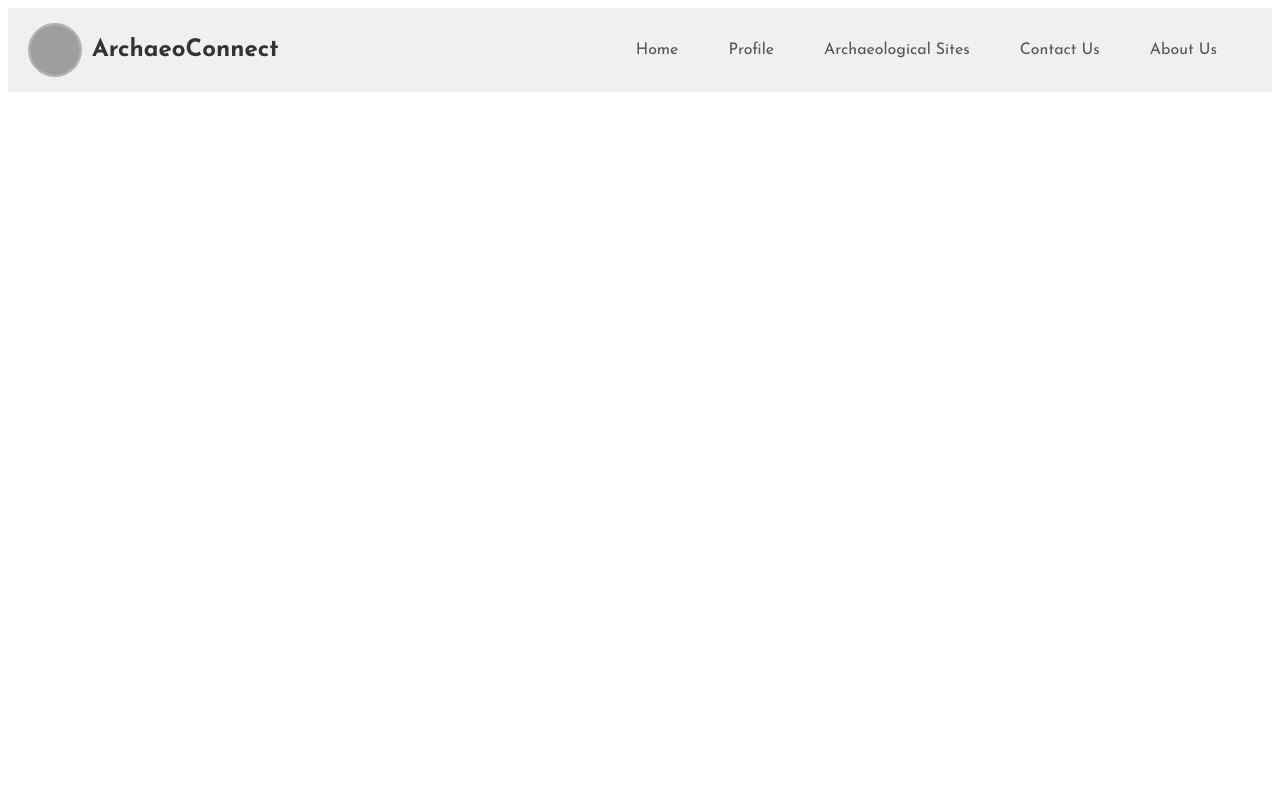
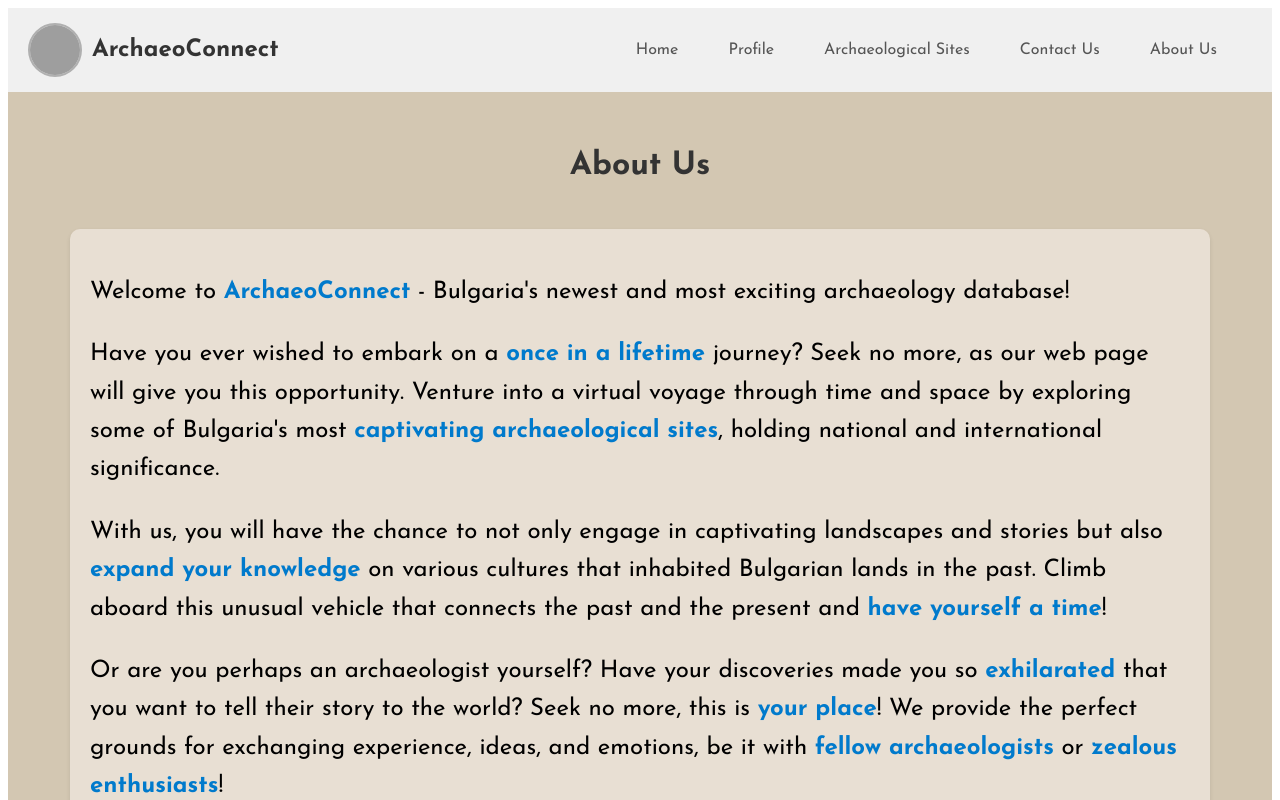
Before and after one commit to 0krasimira/React-Personal-Project-2024-SoftUni, a React (Vite) app in the folder client/: page /about-us in a window 1280 px wide. Shown: the top 800 px of the page. Built offline with nearby package versions, Linux system fonts and the light colour scheme; grey boxes are pictures that could not be loaded.

Commit message:
Added about component.

```diff
--- a/client/src/App.jsx
+++ b/client/src/App.jsx
@@ -4,6 +4,8 @@ import viteLogo from '/vite.svg'
 import Home from './components/home/Home'
 import NavBar from './components/nav-bar/NavBar';
 import { Route, Routes } from 'react-router-dom';
+import AboutUs from './components/about/AboutUs';
+import Footer from './components/footer/Footer';
 
 
 
@@ -13,8 +15,9 @@ function App() {
             <NavBar isLoggedIn={true} /> {/* or false depending on the state */}
             <Routes>
               <Route path="/" element={<Home />}/>
+              <Route path="/about-us" element={<AboutUs />}/>
             </Routes>
-
+            <Footer />
         </div>
     );
 }
--- /dev/null
+++ b/client/src/components/about/AboutUs.jsx
@@ -0,0 +1,33 @@
+import React from 'react';
+import Footer from '../footer/Footer';
+import styles from './AboutUs.module.css'; // Adjust the import path as needed
+
+export default function AboutPage() {
+    return (
+        <div className={styles.pageWrapper}>
+            <main className={styles.mainContent}>
+                <section id="about">
+                    <div className={styles.aboutTitle}>
+                        <h1 className={styles.h1}>About Us</h1>
+                    </div>
+                    <div className={styles.aboutContainer}>
+                        <div className={styles.aboutItem}>
+                            <p className={styles.paragraph}>
+                                Welcome to <span className={styles.emphasis}>ArchaeoConnect</span> - Bulgaria's newest and most exciting archaeology database!
+                            </p>
+                            <p className={styles.paragraph}>
+                                Have you ever wished to embark on a <span className={styles.emphasis}>once in a lifetime</span> journey? Seek no more, as our web page will give you this opportunity. Venture into a virtual voyage through time and space by exploring some of Bulgaria's most <span className={styles.emphasis}>captivating archaeological sites</span>, holding national and international significance.
+                            </p>
+                            <p className={styles.paragraph}>
+                                With us, you will have the chance to not only engage in captivating landscapes and stories but also <span className={styles.emphasis}>expand your knowledge</span> on various cultures that inhabited Bulgarian lands in the past. Climb aboard this unusual vehicle that connects the past and the present and <span className={styles.emphasis}>have yourself a time</span>!
+                            </p>
+                            <p className={styles.paragraph}>
+                                Or are you perhaps an archaeologist yourself? Have your discoveries made you so <span className={styles.emphasis}>exhilarated</span> that you want to tell their story to the world? Seek no more, this is <span className={styles.emphasis}>your place</span>! We provide the perfect grounds for exchanging experience, ideas, and emotions, be it with <span className={styles.emphasis}>fellow archaeologists</span> or <span className={styles.emphasis}>zealous enthusiasts</span>!
+                            </p>
+                        </div>
+                    </div>
+                </section>
+            </main>
+        </div>
+    );
+}
--- /dev/null
+++ b/client/src/components/about/AboutUs.module.css
@@ -0,0 +1,50 @@
+/* Page wrapper to handle layout */
+.pageWrapper {
+    display: flex;
+    flex-direction: column;
+    min-height: 100vh;
+
+}
+
+
+
+.mainContent {
+    flex: 1;
+    background-color: #d3c7b2; /* or your desired background color */
+}
+
+.aboutTitle {
+    text-align: center;
+    margin-top: 20px;
+}
+
+.h1 {
+    padding-top: 1em;
+    font-size: 2em;
+    color: #333;
+}
+
+.aboutContainer {
+    display: flex;
+    justify-content: center;
+    padding: 20px;
+}
+
+.aboutItem {
+    font-size: 1.5em;
+    max-width: 1100px;
+    background-color: #f0e6ddc3;
+    padding: 20px;
+    border-radius: 10px;
+    box-shadow: 0 2px 4px rgba(0, 0, 0, 0.1);
+}
+
+.paragraph {
+    margin-bottom: 20px;
+    line-height: 1.6;
+}
+
+.emphasis {
+    font-weight: bold;
+    color: #007acc; /* or your desired emphasis color */
+}
--- /dev/null
+++ b/client/src/components/footer/Footer.jsx
@@ -0,0 +1,9 @@
+import styles from './Footer.module.css'; // Import the CSS Module
+
+export default function Footer() {
+    return (
+        <footer className={styles.footer}>
+                <p>ArchaeoConnect 2024. All rights reserved.</p>
+            </footer>
+    );
+}
--- /dev/null
+++ b/client/src/components/footer/Footer.module.css
@@ -0,0 +1,11 @@
+.footer {
+    background-color: #333;
+    color: #fff;
+    text-align: center;
+    padding: 10px;
+    font-size: 1.2em;
+    border-top: 1px solid #444;
+    position: relative; /* Ensures it's positioned correctly */
+    bottom: 0;
+    width: 100%;
+}
--- a/client/src/components/home/Home.jsx
+++ b/client/src/components/home/Home.jsx
@@ -91,9 +91,7 @@ export default function Home() {
                     ))}
                 </div>
             </div>
-            <footer className={styles.footer}>
-                <p>ArchaeoConnect 2024. All rights reserved.</p>
-            </footer>
+
         </div>
     );
 }
--- a/client/src/components/home/Home.module.css
+++ b/client/src/components/home/Home.module.css
@@ -15,15 +15,6 @@ min-height: 100vh;
     flex: 1; /* Allows header to take up remaining space */
 }
 
-.footer {
-    position: relative;
-    background-color: #333;
-    color: #fff;
-    text-align: center;
-    padding: 10px;
-    font-size: 1.2em;
-    border-top: 1px solid #444;
-}
 
 .discover {
     font-size: 2em;
```
